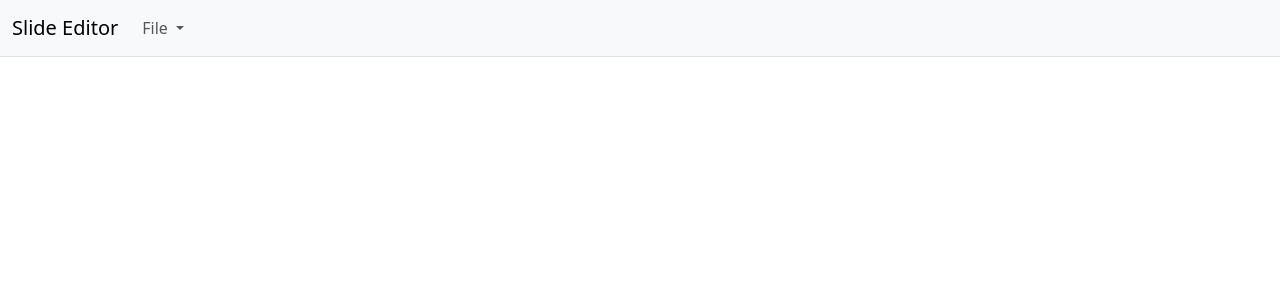
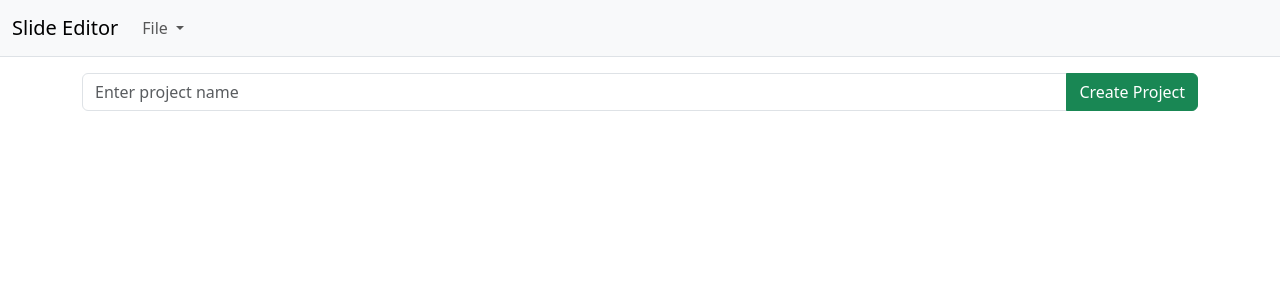
Before and after one commit to hezyz/Slider, an Angular app: page / in a window 1280 px wide. Shown: the top 300 px of the page. Built offline with nearby package versions, Linux system fonts and the light colour scheme.

Commit message:
set up project

```diff
--- a/src/app/app.html
+++ b/src/app/app.html
@@ -12,6 +12,7 @@
                     <li><a class="dropdown-item" href="#" (click)="openProject()">Open Project</a></li>
                     <li><a class="dropdown-item" href="#" (click)="saveProject()">Save Project</a></li>
                     <li><a class="dropdown-item" href="#" (click)="saveAsProject()">Save As...</a></li>
+                     <li><a class="dropdown-item" href="#" (click)="closeProject()">Close Project</a></li>
                 </ul>
             </li>
         </ul>
--- a/src/app/app.routes.ts
+++ b/src/app/app.routes.ts
@@ -1,3 +1,21 @@
 import { Routes } from '@angular/router';
 
-export const routes: Routes = [];
+export const routes: Routes = [
+    {
+        path: '',
+        loadComponent: () =>
+            import('./web/welcome/welcome').then(c => c.Welcome),
+    },
+    {
+        path: 'project',
+        loadComponent: () =>
+            import('./web/layout/layout').then(c => c.Layout),
+        children: [
+            {
+                path: '',
+                loadComponent: () =>
+                    import('./web/editor/editor').then(c => c.Editor),
+            },
+        ]
+    }
+];
--- a/src/app/app.ts
+++ b/src/app/app.ts
@@ -1,5 +1,5 @@
 import { Component, inject, OnInit } from '@angular/core';
-import { RouterOutlet } from '@angular/router';
+import { Router, RouterOutlet } from '@angular/router';
 import { SharedService } from './core/shared.service';
 
 @Component({
@@ -12,14 +12,13 @@ export class App implements OnInit {
 
   protected title = 'Slider';
   private readonly sharedService = inject(SharedService);
+  private readonly router = inject(Router);
 
   ngOnInit(): void {
 
     const project = this.sharedService.get('projectPath');
     if (project) {
-      console.log('Project path:', project);
-    } else {
-      console.log('No project path found');
+      this.router.navigate(['/project']);
     }
   }
 
@@ -37,4 +36,7 @@ export class App implements OnInit {
     // add your logic here
   }
 
+  closeProject() {
+    this.sharedService.set('projectPath', null);
+  }
 }
--- /dev/null
+++ b/src/app/web/editor/editor.html
@@ -0,0 +1 @@
+<p>editor works!</p>
--- /dev/null
+++ b/src/app/web/editor/editor.ts
@@ -0,0 +1,11 @@
+import { Component } from '@angular/core';
+
+@Component({
+  selector: 'app-editor',
+  imports: [],
+  templateUrl: './editor.html',
+  styleUrl: './editor.css'
+})
+export class Editor {
+
+}
--- a/src/app/web/welcome/welcome.html
+++ b/src/app/web/welcome/welcome.html
@@ -1 +1,6 @@
-<p>welcome works!</p>
+<div class="container">
+    <div class="input-group mb-2">
+    <input [(ngModel)]="projectName" type="text" class="form-control" placeholder="Enter project name" />
+    <button class="btn btn-success" (click)="createProject()">Create Project</button>
+  </div>
+</div>
--- a/src/app/web/welcome/welcome.ts
+++ b/src/app/web/welcome/welcome.ts
@@ -1,11 +1,20 @@
-import { Component } from '@angular/core';
+import { Component, inject } from '@angular/core';
+import { SharedService } from '../../core/shared.service';
+import { FormsModule } from '@angular/forms';
 
 @Component({
   selector: 'app-welcome',
-  imports: [],
+  imports: [FormsModule],
   templateUrl: './welcome.html',
   styleUrl: './welcome.css'
 })
 export class Welcome {
 
+  private readonly sharedService = inject(SharedService);
+ projectName: string = '';
+   errorMessage: string | null = null;
+
+  createProject(){
+    this.sharedService.set('projectPath', '/path/to/project');
+  }
 }
```
Also changed, not shown: src/app/web/editor/editor.css (added).
